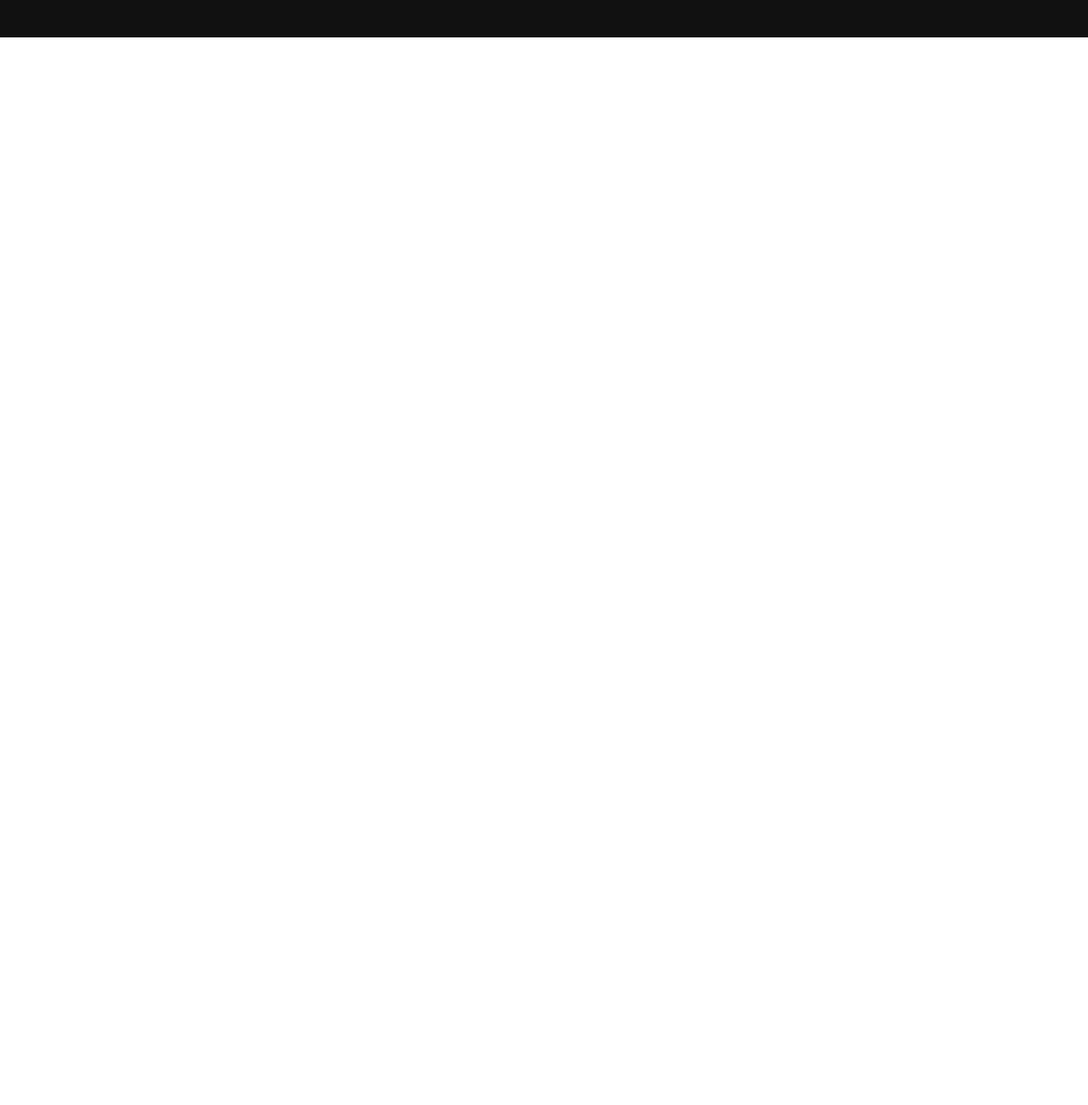
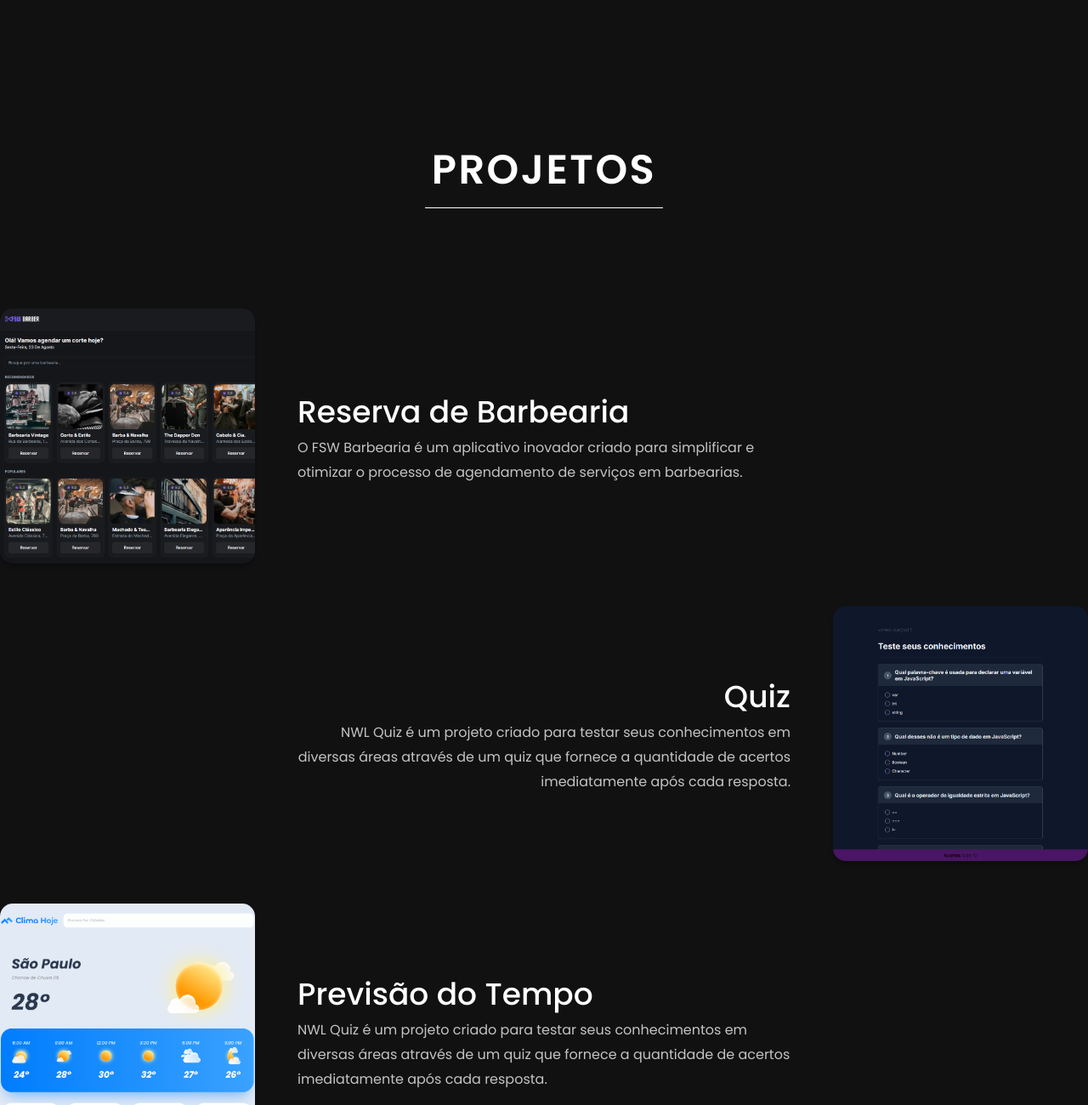
Before and after one commit to Mateus-Pasqueta/Portfolio, a plain HTML site: page index.html in a window 1280 px wide. Shown: the part 2331-3631 px from the top of the page at 85% size. Before the commit the page ends 2375 px from the top, so only its background shows below. Drawn offline with Linux system fonts and the light colour scheme.

Commit message:
feat: Adicionando a aba de Projetos

```diff
--- a/index.html
+++ b/index.html
@@ -36,14 +36,11 @@
         <div class="about-me-content">
           <img src="./images/perfil.png" alt="Minha foto de perfil" />
           <p>
-            Lorem ipsum dolor sit amet consectetur, adipisicing elit. Molestias,
-            dolor! Tempora quos eligendi nemo perspiciatis animi consequuntur
-            aliquid? Culpa in nisi nihil! Deserunt nulla blanditiis culpa
-            distinctio velit quos ipsa accusamus quis voluptatum, sunt
-            voluptatem. Deleniti amet omnis laborum exercitationem distinctio,
-            quidem at suscipit. Voluptate quasi facere aliquam esse dolores
-            illum doloribus incidunt, veniam sed, exercitationem, quo tempora et
-            alias.
+            Estou atualmente matriculado no curso de Análise e Desenvolvimento
+            de Sistemas na Universidade Cruzeiro do Sul, com previsão de
+            conclusão em junho de 2025. Estou em busca de uma oportunidade de
+            aprender e contribuir para o meu crescimento profissional e o bom
+            funcionamento da empresa, desenvolvendo uma carreira sólida.
           </p>
         </div>
       </div>
@@ -86,7 +83,8 @@
             <img src="./images/Excel-icon2.png" alt="Excel" />
             <span>Excel</span>
             <p>
-              Ferramenta utilizada para manipulação, análise e visualização de dados. Possuo amplo domínio
+              Ferramenta utilizada para manipulação, análise e visualização de
+              dados. Possuo amplo domínio
             </p>
           </div>
 
@@ -94,8 +92,61 @@
             <img src="./images/sql-icon2.png" alt="SQL" />
             <span>SQL</span>
             <p>
-              Linguagem usada para gerenciamento e consulta de bancos de dados. Possuo amplo domínio
+              Linguagem usada para gerenciamento e consulta de bancos de dados.
+              Possuo amplo domínio
             </p>
+          </div>
+        </div>
+      </div>
+    </div>
+
+    <div class="section-container">
+      <div class="section-content">
+        <h2 class="section-title">Projetos</h2>
+
+        <div class="projects-content">
+          <div class="project-item">
+            <!-- IMAGEM -->
+            <div class="project-item-image project-item-1"></div>
+
+            <!-- TEXTO  TITULO E DESCRIÇÃO -->
+            <div class="project-text">
+              <h3>Reserva de Barbearia</h3>
+              <p>
+                O FSW Barbearia é um aplicativo inovador criado para simplificar
+                e otimizar o processo de agendamento de serviços em barbearias.
+              </p>
+            </div>
+          </div>
+
+          <div class="project-item">
+            <!-- IMAGEM -->
+            <div class="project-item-image project-item-2"></div>
+
+            <!-- TEXTO  TITULO E DESCRIÇÃO -->
+            <div class="project-text">
+              <h3>Quiz</h3>
+              <p>
+                NWL Quiz é um projeto criado para testar seus conhecimentos em
+                diversas áreas através de um quiz que fornece a quantidade de
+                acertos imediatamente após cada resposta.
+              </p>
+            </div>
+          </div>
+
+          <div class="project-item">
+            <!-- IMAGEM -->
+            <div class="project-item-image project-item-3"></div>
+
+            <!-- TEXTO  TITULO E DESCRIÇÃO -->
+            <div class="project-text">
+              <h3>Previsão do Tempo</h3>
+              <p>
+                NWL Quiz é um projeto criado para testar seus conhecimentos em
+                diversas áreas através de um quiz que fornece a quantidade de
+                acertos imediatamente após cada resposta.
+              </p>
+            </div>
           </div>
         </div>
       </div>
--- a/style.css
+++ b/style.css
@@ -133,6 +133,78 @@
   color: white;
   opacity: 75%;
 }
+
+/* Projetos */
+.projects-content {
+  margin-top: 118px;
+}
+
+.projects-content .project-item:nth-child(2) {
+  justify-content: flex-end;
+  text-align: right;
+}
+
+.projects-content .project-item:nth-child(2) > .project-item-image {
+  order: 2;
+  margin-left: 50px;
+}
+
+.projects-content .project-item:nth-child(2) > .project-text {
+  order: 1;
+}
+
+.project-item {
+  display: flex;
+  align-items: center;
+  margin-bottom: 50px;
+}
+
+.project-item img {
+  width: 300px;
+  height: 300px;
+  box-shadow: 0px 4px 4px rgba(0, 0, 0, 0.25);
+  border-radius: 15px;
+}
+
+.project-item-image {
+  width: 300px;
+  height: 300px;
+  background-size: cover;
+  box-shadow: 0px 4px 4px rgba(0, 0, 0, 0.25);
+  border-radius: 15px;
+}
+
+.project-item-1 {
+  background-image: url(./images/Barber.PNG);
+}
+
+.project-item-2 {
+  background-image: url(./images/Quiz.PNG);
+  background-position: center;
+}
+
+.project-item-3 {
+  background-image: url(./images/Tempo.PNG);
+  background-position: 27%;
+}
+
+.project-text {
+  margin-left: 50px;
+  max-width: 600px;
+}
+
+.project-text p {
+  color: white;
+  opacity: 75%;
+  line-height: 29px;
+}
+
+.project-item h3 {
+  color: white;
+  font-size: 2.25rem;
+  font-weight: 500;
+}
+
 /* Utilities */
 
 .section-container {
```
Also changed, not shown: images/Barber.PNG (added), images/Quiz.PNG (added), images/Tempo.PNG (added).
